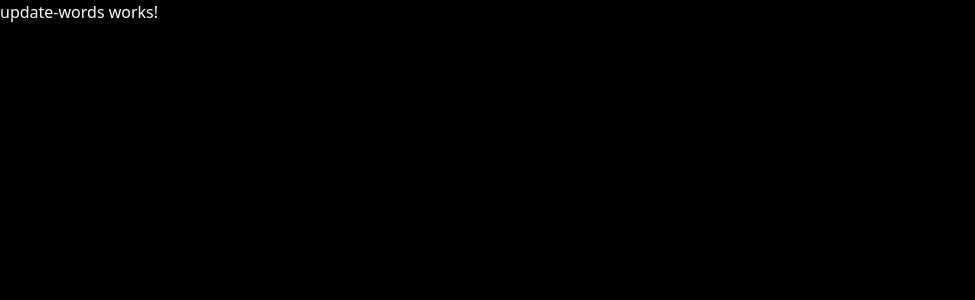
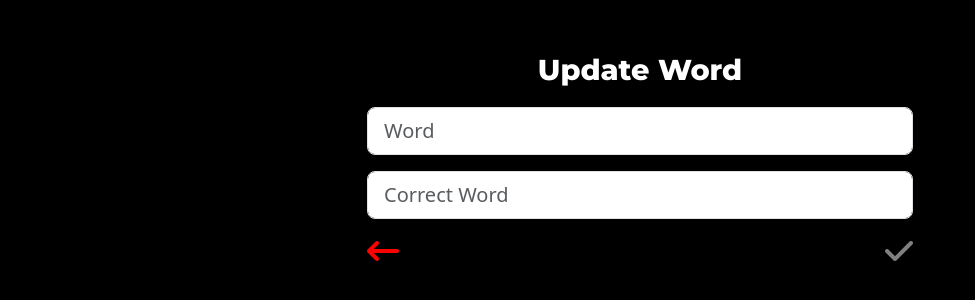
Before and after one commit to cardo88/DWM-ProyectoFinal-Equipo4, an Angular app: page /edit-word/1 in a window 1280 px wide. Shown: the top 300 px of the page, without its empty margins (0-975 px from the left). Built offline with nearby package versions, Linux system fonts and the light colour scheme; no server answers.

Commit message:
Lucas: termino hangman

```diff
--- a/src/app/components/activities/hangman/create-word/create-word.component.html
+++ b/src/app/components/activities/hangman/create-word/create-word.component.html
@@ -12,10 +12,10 @@
                     </div>
                 </div>
                 <div class="mb-3">
-                    <input type="text" formControlName="correctAnswer" class="form-control form-control-lg"
+                    <input type="text" formControlName="correctWord" class="form-control form-control-lg"
                         placeholder="Correct Answer">
                     <div class="text-danger"
-                        *ngIf="hangmanForm.get('correctAnswer')?.hasError('required') && hangmanForm.get('correctAnswer')?.touched">
+                        *ngIf="hangmanForm.get('correctWord')?.hasError('required') && hangmanForm.get('correctWord')?.touched">
                         <span>The correct answer <strong>is required</strong></span>
                     </div>
                 </div>
--- a/src/app/components/activities/hangman/create-word/create-word.component.ts
+++ b/src/app/components/activities/hangman/create-word/create-word.component.ts
@@ -25,7 +25,7 @@ export class CreateWordComponent implements OnInit {
         private aRouter: ActivatedRoute) {
         this.hangmanForm = this.fb.group({
             word: ['', Validators.required],
-            correctAnswer: ['', Validators.required],
+            correctWord: ['', Validators.required],
         })
         this.id = this.aRouter.snapshot.paramMap.get('id');
 
@@ -42,12 +42,12 @@ export class CreateWordComponent implements OnInit {
     addWord() {
         const WORD: Words = {
             word: this.hangmanForm.get('word')?.value,
-            correctAnswer: this.hangmanForm.get('correctAnswer')?.value,
+            correctWord: this.hangmanForm.get('correctWord')?.value,
         }
 
         console.log(WORD);
         this._hangmanService.saveWord(WORD).subscribe(data => {
-            this.toastr.success('La palabra fue registrado con exito!', 'La palabra fue Registrado!');
+            this.toastr.success('La palabra fue registrada con exito!', 'La palabra fue Registrada!');
             this.router.navigate(['/words-list']);
         })
     }
--- a/src/app/components/activities/hangman/update-words/update-words.component.css
+++ b/src/app/components/activities/hangman/update-words/update-words.component.css
@@ -0,0 +1,50 @@
+.fas {
+    cursor: pointer;
+    margin-left: 7px;
+}
+
+.custom-table {
+    border: 1px solid #e5e5e5;
+    border-radius: 10px;
+    overflow: hidden;
+}
+
+.table-header {
+    background-color: #f8f9fa;
+}
+
+.table-body {
+    background-color: #343a40;
+}
+
+.table-row {
+    display: flex;
+    justify-content: space-between;
+    border-bottom: 1px solid #e5e5e5;
+    padding: 10px;
+}
+
+.table-cell {
+    flex: 1;
+    padding: 10px;
+}
+
+.actions {
+    text-align: right;
+}
+
+.table-row:hover {
+    cursor: pointer; /* Cambia el cursor a una mano al pasar sobre este elemento */
+}
+
+.icon-green {
+    color: green; /* Color verde para éxito */
+}
+
+.icon-gray {
+    color: grey; /* Color gris para deshabilitado */
+}
+
+.icon-rojo {
+    color: red;
+}
--- a/src/app/components/activities/hangman/update-words/update-words.component.html
+++ b/src/app/components/activities/hangman/update-words/update-words.component.html
@@ -1 +1,33 @@
-<p>update-words works!</p>
+<div class="container mt-5">
+    <div class="row">
+        <div class="col-lg-6 offset-lg-3 text-center">
+            <span class="titulo"> {{ titulo }}</span>
+            <form class="mt-3" [formGroup]="hangmanForm" (ngSubmit)="saveWord()">
+                <div class="mb-3">
+                    <input type="text" formControlName="word" class="form-control form-control-lg"
+                        placeholder="Word">
+                    <!-- Display the 'question' value from the form control -->
+                    <div class="text-danger" *ngIf="hangmanForm.get('word')?.hasError('required') && hangmanForm.get('word')?.touched">
+                        <span>El nombre del producto <strong>es obligatorio</strong></span>
+                    </div>
+                </div>
+                <div class="mb-3">
+                    <input type="text" formControlName="correctWord" class="form-control form-control-lg"
+                        placeholder="Correct Word">
+                    <!-- Display the 'correctAnswer' value from the form control -->
+                    <div class="text-danger" *ngIf="hangmanForm.get('correctWord')?.hasError('required') && hangmanForm.get('correctWord')?.touched">
+                        <span>La ubicación <strong>es obligatoria</strong></span>
+                    </div>
+                </div>
+                <div class="mb-3 d-flex justify-content-between">
+                    <a [routerLink]="['/words-list']" class="ml-auto">
+                        <i class="fa-solid fa-arrow-left-long icon-rojo" style="font-size: 2rem;"></i>
+                    </a>
+                    <a class="ml-auto" href="/words-list" (click)="isFormValid ? saveWord() : false">
+                        <i [ngClass]="(isFormValid == true) ? 'fa-solid fa-check icon-green' : 'fa-solid fa-check icon-gray'" style="font-size: 2rem;"></i>
+                    </a>
+                </div>
+            </form>
+        </div>
+    </div>
+</div>
--- a/src/app/components/activities/hangman/update-words/update-words.component.ts
+++ b/src/app/components/activities/hangman/update-words/update-words.component.ts
@@ -1,10 +1,74 @@
-import { Component } from '@angular/core';
+import { Component, EventEmitter, OnInit, Output } from '@angular/core';
+import { FormBuilder, FormGroup, Validators } from '@angular/forms';
+import { ActivatedRoute, Router } from '@angular/router';
+import { ToastrService } from 'ngx-toastr';
+import { Words } from '../../../../models/hangman-game';
+import { HangmanGameService } from '../../../../services/hangman-game.service';
+
 
 @Component({
   selector: 'app-update-words',
   templateUrl: './update-words.component.html',
   styleUrls: ['./update-words.component.css']
 })
-export class UpdateWordsComponent {
+export class UpdateWordsComponent implements OnInit {
 
+    @Output() myEvent = new EventEmitter<string>();
+    word: Words | null = null;
+    isFormValid: boolean = false;
+    hangmanForm: FormGroup;
+    titulo = 'Update Word';
+    id: string | null;
+    constructor(
+        private fb: FormBuilder,
+        private router: Router,
+        private toastr: ToastrService,
+        private _hangmanService: HangmanGameService,
+        private aRouter: ActivatedRoute) {
+        this.hangmanForm = this.fb.group({
+            word: ['', Validators.required],
+            correctWord: ['', Validators.required],
+        })
+        this.id = this.aRouter.snapshot.paramMap.get('id');
+
+        this.hangmanForm.valueChanges.subscribe(() => {
+            this.isFormValid = this.hangmanForm.valid;
+            console.log('isFormValid:', this.isFormValid);
+        });
+    }
+
+    ngOnInit(): void {
+        this.updateWord();
+    }
+
+    getWord(id: string) {
+        this._hangmanService.getWord(id).subscribe(data => {
+            this.word = data;
+        });
+    }
+
+    updateWord() {
+        if (this.id !== null) {
+            this._hangmanService.getWord(this.id).subscribe(data => {
+                this.hangmanForm.setValue({
+                    word: data.word,
+                    correctWord: data.correctWord,
+                });
+            });
+        }
+    }
+
+    saveWord() {
+        if (this.id !== null) {
+            const updatedData = {
+                word: this.hangmanForm.get('word')?.value,
+                correctWord: this.hangmanForm.get('correctWord')?.value,
+            };
+
+            this._hangmanService.updateWord(this.id, updatedData).subscribe(response => {
+                this.toastr.success('Word updated successfully');
+                this.router.navigate(['/words-list']);
+            });
+        }
+    }
 }
--- a/src/app/components/activities/hangman/words-list/words-list.component.html
+++ b/src/app/components/activities/hangman/words-list/words-list.component.html
@@ -26,15 +26,15 @@
                                 </div>
                             </div>
                             <div class="table-cell actions">
-                                <i [routerLink]="['/edit-question', word._id]" class="fas fa-edit text-primary"></i>
-                                <i (click)="deleteProduct(word._id)" class="fas fa-trash text-danger ml-2"></i>
+                                <i [routerLink]="['/edit-word', word._id]" class="fas fa-edit text-primary"></i>
+                                <i (click)="deleteWord(word._id)" class="fas fa-trash text-danger ml-2"></i>
                             </div>
                         </div>
                     </div>
                 </ng-container>
             </div>
 
-            <div><br><a [routerLink]="['/list-question']" class="ml-auto"><i class="fa-solid fa-arrow-left-long icon-rojo" style="font-size: 2rem;"></i></a></div>
+            <div><br><a [routerLink]="['/list-activities']" class="ml-auto"><i class="fa-solid fa-arrow-left-long icon-rojo" style="font-size: 2rem;"></i></a></div>
         </div>
     </div>
 </div>
--- a/src/app/components/activities/hangman/words-list/words-list.component.ts
+++ b/src/app/components/activities/hangman/words-list/words-list.component.ts
@@ -55,7 +55,7 @@ export class WordsListComponent implements OnInit, OnDestroy {
         });
     }
 
-    deleteProduct(id: any) {
+    deleteWord(id: any) {
         this._hangmanService.deleteWord(id).subscribe(data => {
             this.toastr.error('El producto fue eliminado con éxito', 'Producto Eliminado');
             this.getWords();
--- a/src/app/components/activities/questions/list-trivia/list-trivia.component.html
+++ b/src/app/components/activities/questions/list-trivia/list-trivia.component.html
@@ -34,7 +34,7 @@
                 </ng-container>
             </div>
 
-            <div><br><a [routerLink]="['/list-question']" class="ml-auto"><i class="fa-solid fa-arrow-left-long icon-rojo" style="font-size: 2rem;"></i></a></div>
+            <div><br><a [routerLink]="['/list-activities']" class="ml-auto"><i class="fa-solid fa-arrow-left-long icon-rojo" style="font-size: 2rem;"></i></a></div>
         </div>
     </div>
 </div>
--- a/src/app/models/hangman-game.ts
+++ b/src/app/models/hangman-game.ts
@@ -1,10 +1,10 @@
 export class Words {
     _id?: number;
     word: string;
-    correctAnswer: string;
+    correctWord: string;
 
-    constructor(word: string, correctAnswer: string){
+    constructor(word: string, correctWord: string){
         this.word = word;
-        this.correctAnswer = correctAnswer;
+        this.correctWord = correctWord;
     }
 }
```
